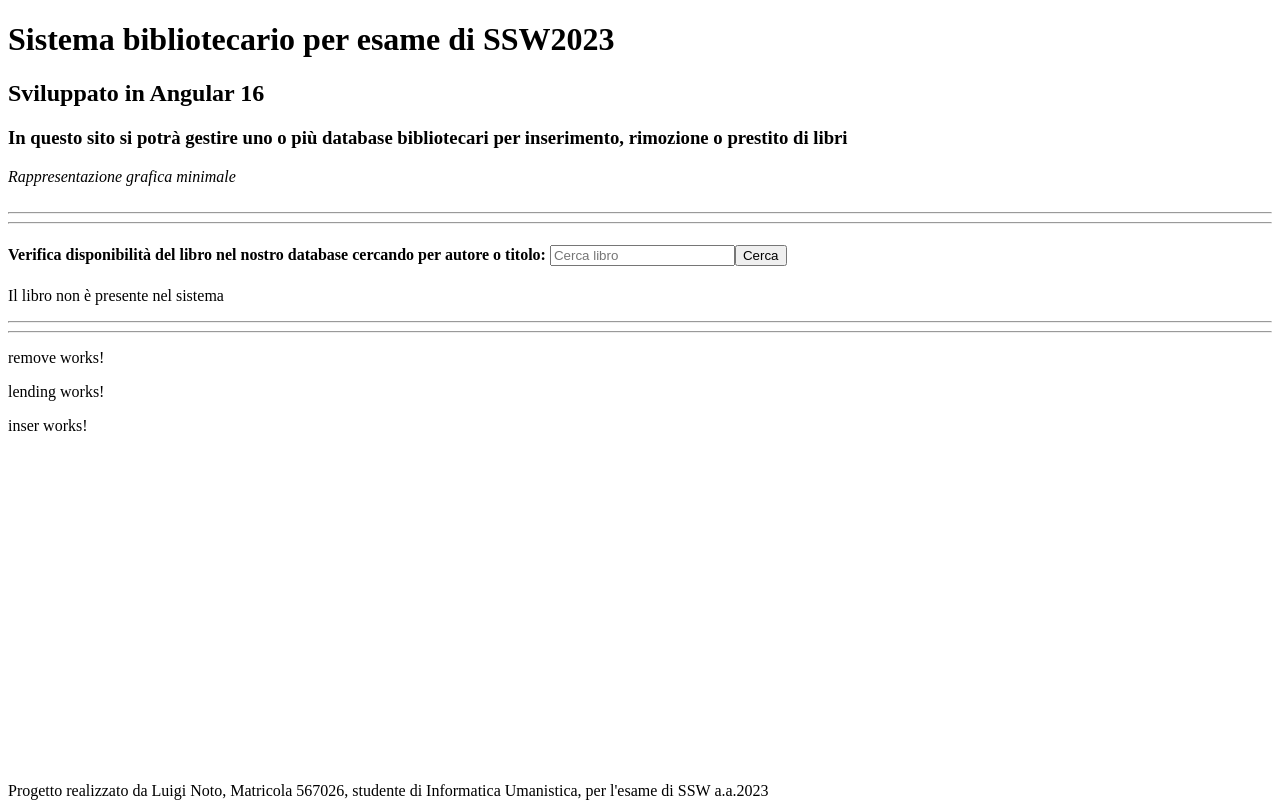
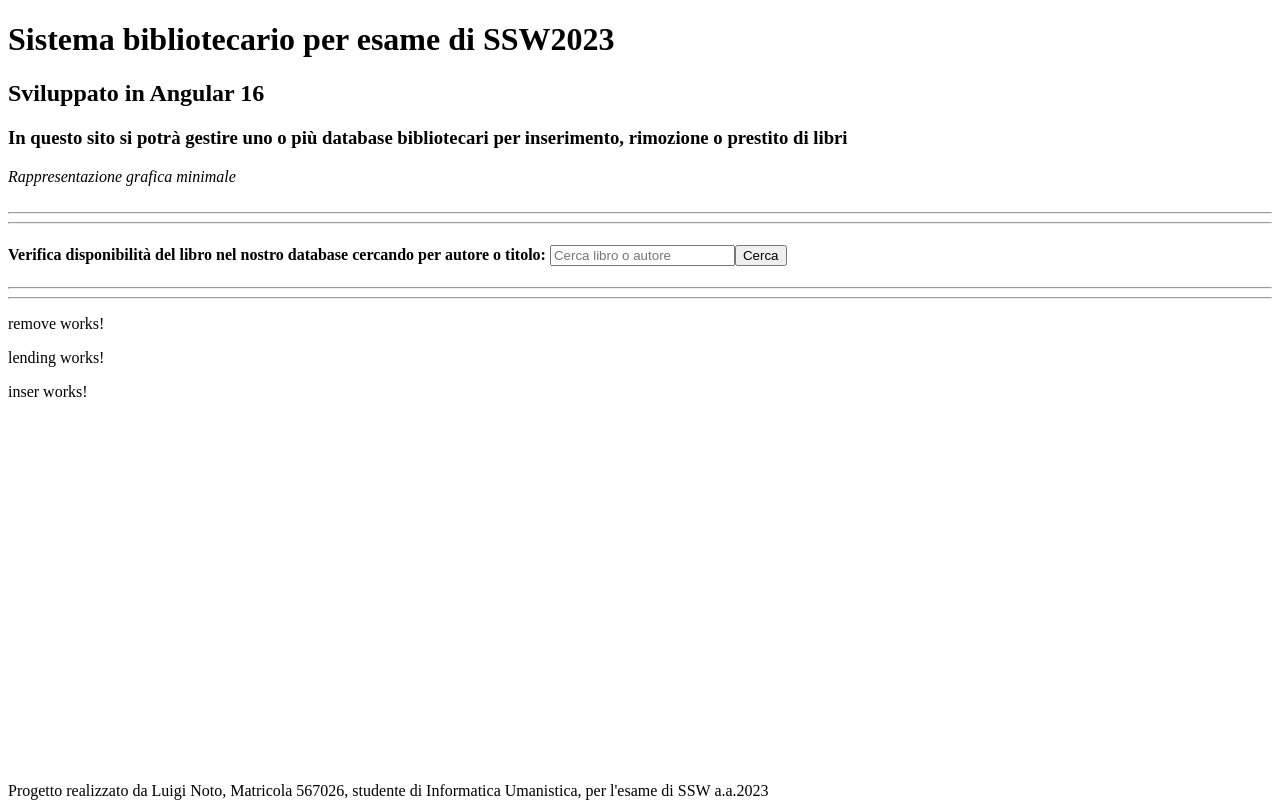
Before and after one commit to Aluisius95/ProgettoSSW, an Angular app: page / in a window 1280 px wide. Built offline with nearby package versions, Linux system fonts and the light colour scheme.

Commit message:
changes in select e root

```diff
--- a/src/root/select/select.component.html
+++ b/src/root/select/select.component.html
@@ -5,14 +5,14 @@
       type="text"
       name="sel"
       id="sel"
-      placeholder="Cerca libro"
+      placeholder="Cerca libro o autore"
       (keyup.enter)="selBook()"
       #inputSel
     /><button (click)="selBook()">Cerca</button>
   </h4>
 
-  <div *ngIf="inputSel.value === ''"> </div>
-  <div *ngIf="selezione === undefined || selezione.length === 0">
+
+  <div *ngIf="inputSel.value !== '' && (selezione === undefined || selezione.length === 0)">
     Il libro non è presente nel sistema
   </div>
   <div *ngIf="selezione != []">
```
